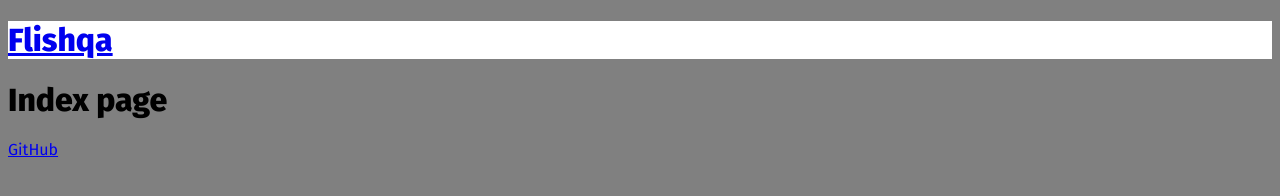
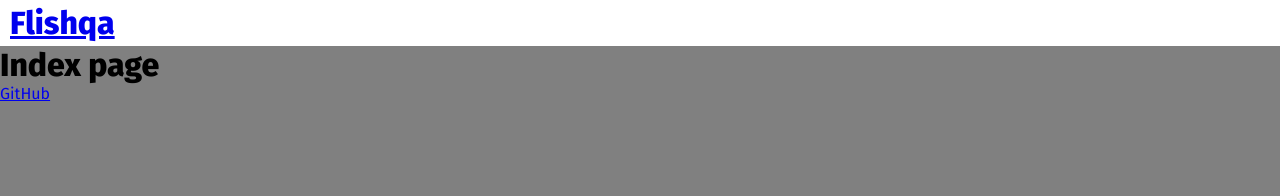
Before and after one commit to FlishCake/site, a Gatsby site: page / in a window 1280 px wide. Built offline with nearby package versions, Linux system fonts and the light colour scheme; Gatsby itself is replaced by a stand-in of ours.

Commit message:
edit header

```diff
--- a/src/styles/global.css
+++ b/src/styles/global.css
@@ -1,4 +1,9 @@
 @import url('https://fonts.googleapis.com/css2?family=Fira+Sans:wght@200;400;600;800&display=swap');
+
+* {
+    margin: 0;
+    padding: 0;
+}
 
 html {
     background-color: gray;
@@ -7,6 +12,7 @@ html {
 
 header {
     background-color: white;
+    padding: 4px 10px;
 }
 
 heade > h1 {
```
